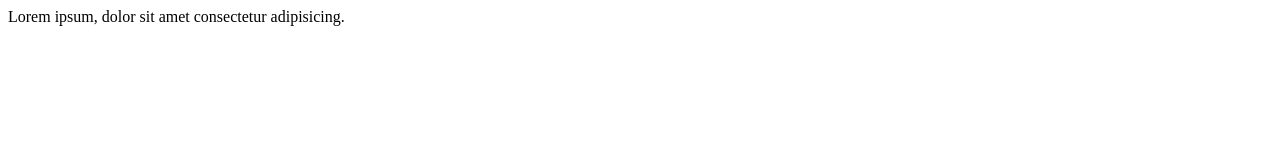
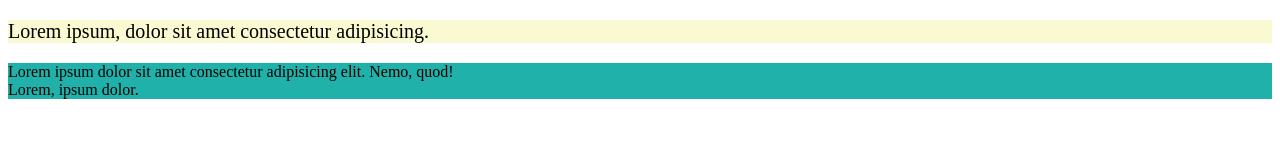
Before and after one commit to donFranko99/lab1, a plain HTML site: page index.html in a window 1280 px wide. Drawn offline with Linux system fonts and the light colour scheme.

Commit message:
first style

```diff
--- a/index.html
+++ b/index.html
@@ -7,9 +7,11 @@
     <title>Hello world again</title>
     <!-- span -->
     <!-- div -->
+    <link rel="stylesheet" href="style.css">
 </head>
 <body>
-    Lorem ipsum, dolor sit amet consectetur adipisicing.
-
+    <p> Lorem ipsum, dolor sit amet consectetur adipisicing.</p>
+    <div>Lorem ipsum dolor sit amet consectetur adipisicing elit. Nemo, quod!</div>
+    <div>Lorem, ipsum dolor.</div>
 </body>
 </html>
--- /dev/null
+++ b/style.css
@@ -0,0 +1,8 @@
+p {
+    background-color: lightgoldenrodyellow;
+    font-size: 20px;
+}
+div {
+    background-color: lightseagreen;
+    font-size: 16px;
+}
```
